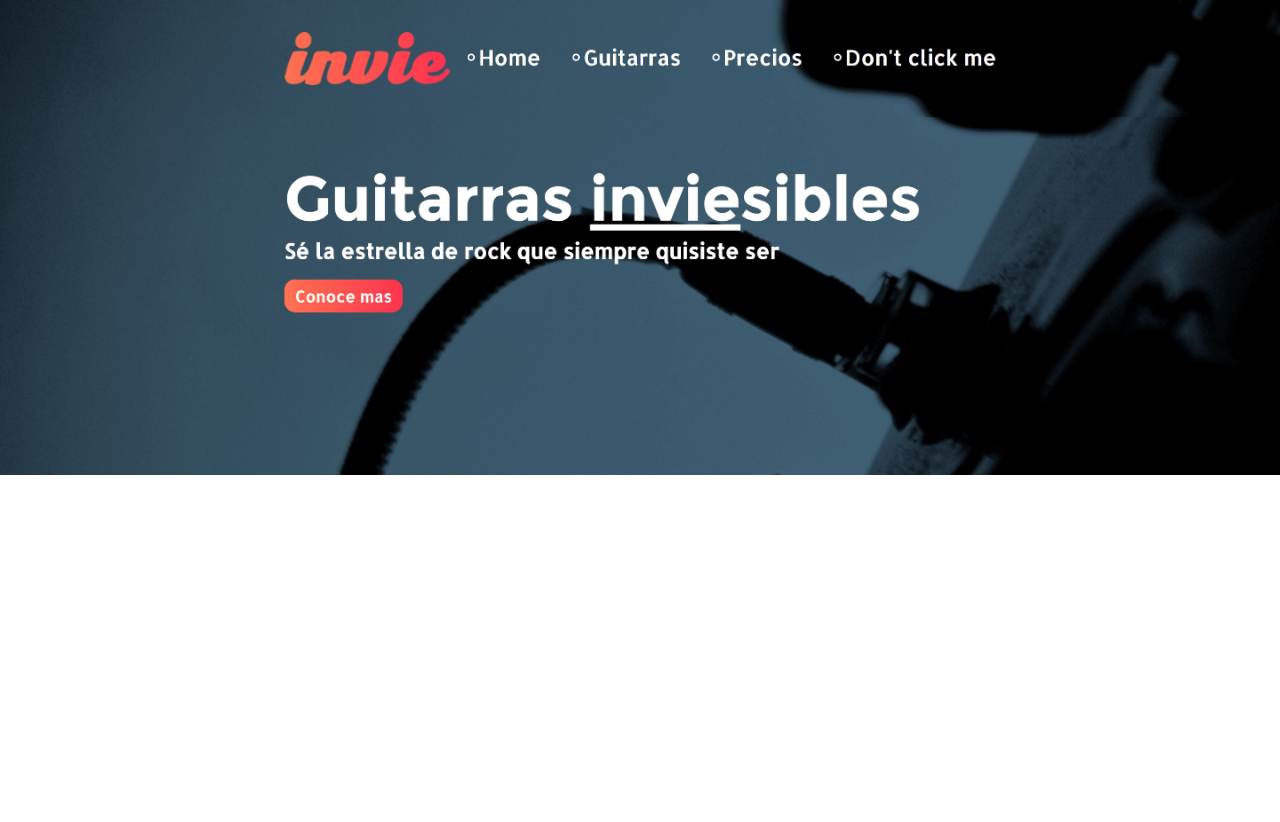
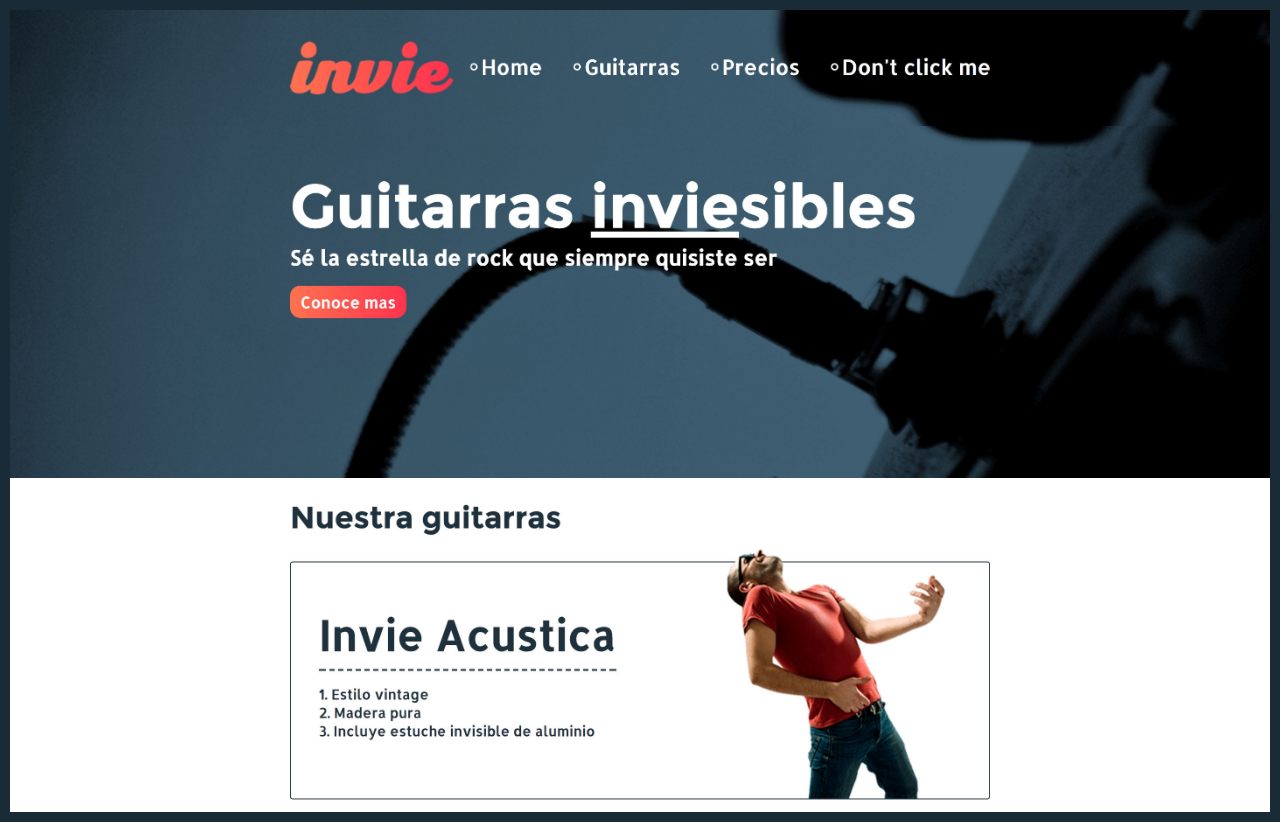
Before and after one commit to afverdugo3348/invie-github, a plain HTML site: page index.html in a window 1280 px wide. Before the commit the page ends 800 px from the top, so only its background shows below. Drawn offline with Linux system fonts and the light colour scheme.

Commit message:
hotfix  1

```diff
--- a/index.html
+++ b/index.html
@@ -4,6 +4,7 @@
     <style media="screen">
     body{
       margin:0;
+      border: 10px solid #192b36;
     }
     img{
       max-width: 100%;
@@ -14,5 +15,6 @@
   <body>
      <img src="header.jpg" alt="">
  <img src="hero.jpg" alt="">
+ <img src="acustica.jpg" alt="">
   </body>
 </html>
```
